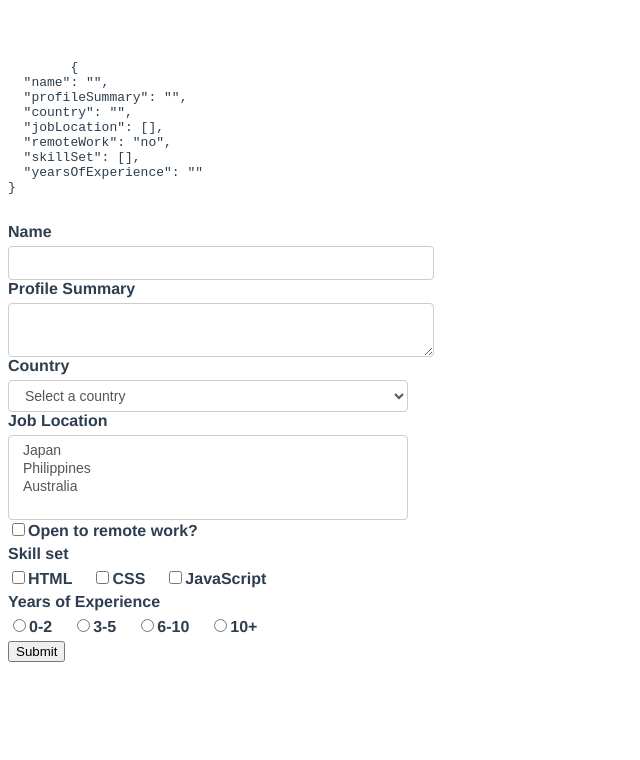
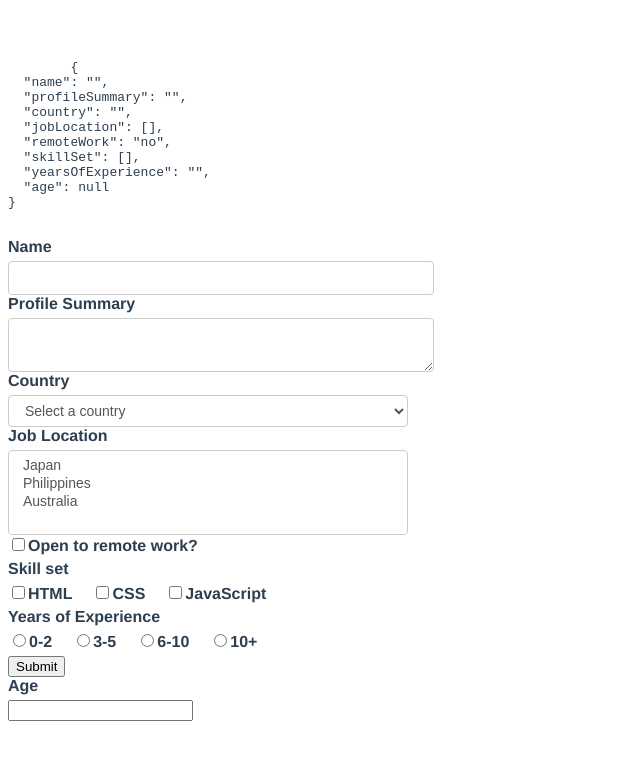
Before and after one commit to Daemusin12/vue-js, a Vue app in the folder hello-world/: page / in a window 1280 px wide. Shown: the top 760 px of the page, without its empty margins (0-640 px from the left). Built offline with nearby package versions, Linux system fonts and the light colour scheme.

Commit message:
modifiers

```diff
--- a/hello-world/src/FormHandlingApp.vue
+++ b/hello-world/src/FormHandlingApp.vue
@@ -1,5 +1,5 @@
 <template>
-  <form @submit="submitForm">
+  <form @submit.prevent="submitForm">
     <div>
       <pre>
         {{ JSON.stringify(formValues, null, 2) }}
@@ -9,7 +9,7 @@
       <label for="name">
         Name
       </label>
-      <input type="text" id="name" v-model="formValues.name">
+      <input type="text" id="name" v-model.trim.lazy="formValues.name">
     </div>
     <div>
       <label for="profile">Profile Summary</label>
@@ -80,6 +80,10 @@
     <div>
       <button>Submit</button>
     </div>
+    <div>
+      <label for="age">Age</label>
+      <input type="number" id="age" v-model.number="formValues.age"/>
+    </div>
   </form>
 </template>
 
@@ -95,13 +99,13 @@
         jobLocation: [],
         remoteWork: 'no',
         skillSet: [],
-        yearsOfExperience: ''
+        yearsOfExperience: '',
+        age: null,
       }
     }
   },
   methods: {
-    submitForm(event) {
-      event.preventDefault();
+    submitForm() {
       console.log('Form values', this.formValues)
     }
   },
```
